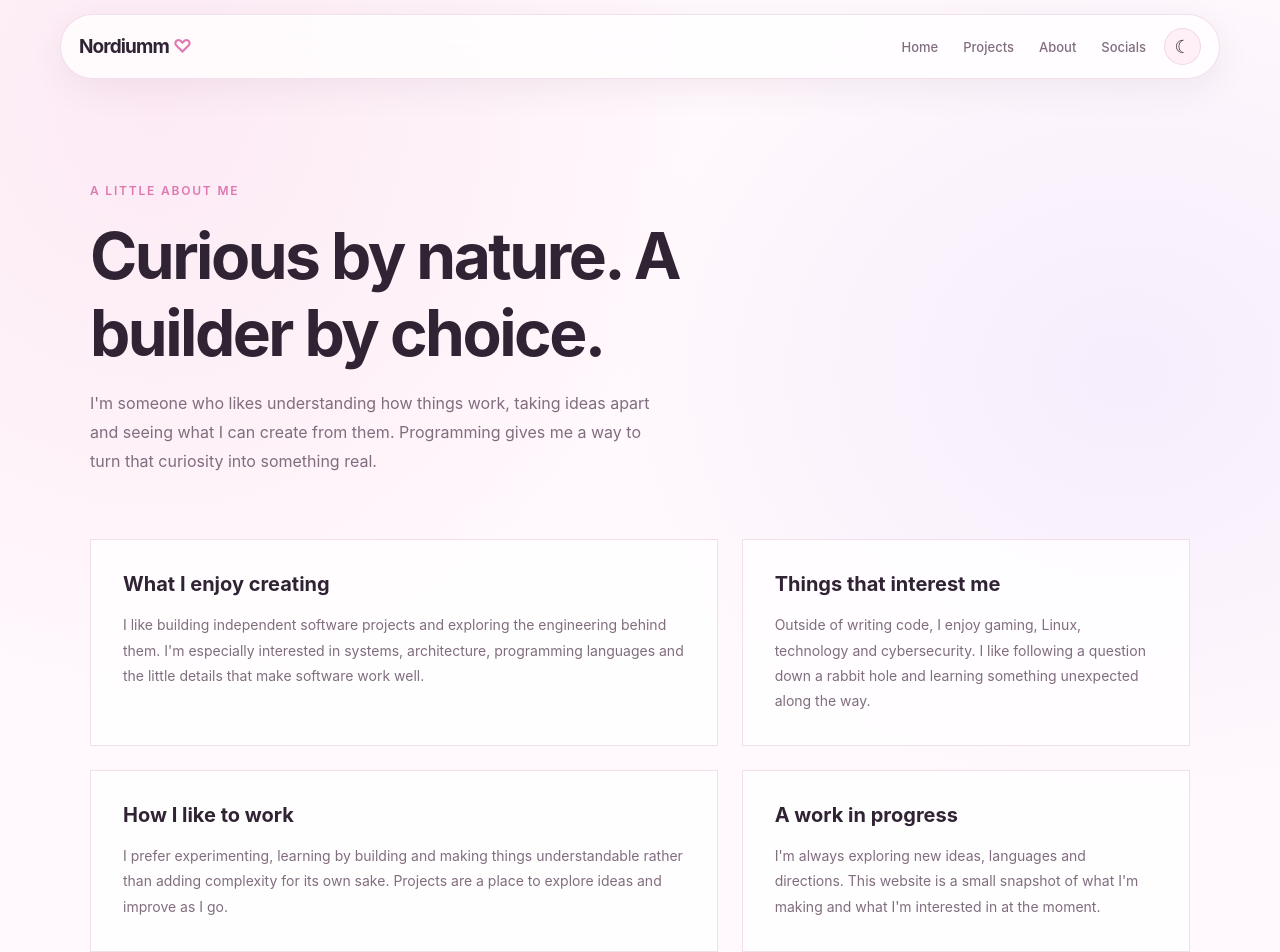
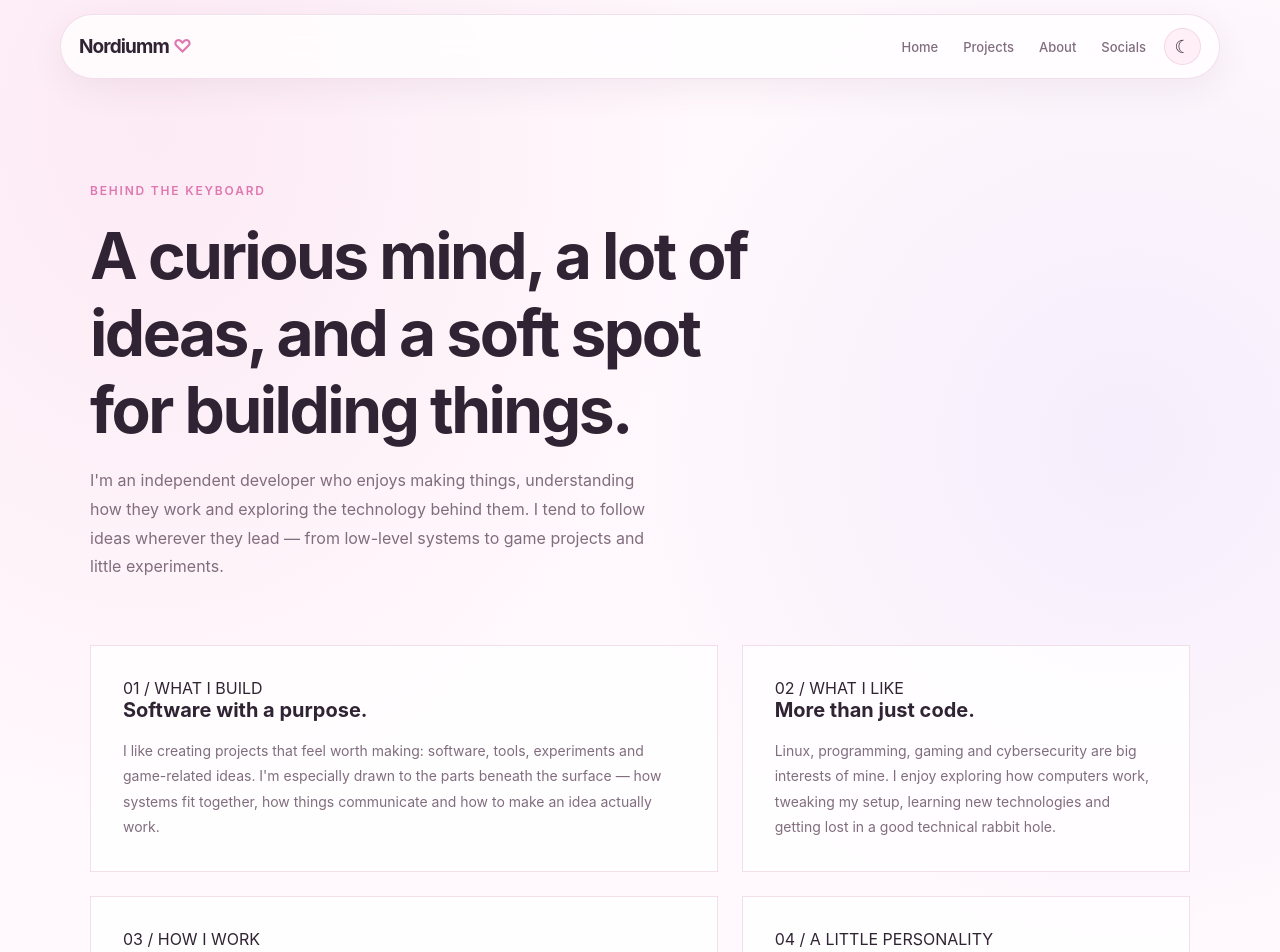
Before and after one commit to Nordiumm/Nordiumm.github.io, a React (Vite) app: page /about in a window 1280 px wide. Shown: the top 952 px of the page. Built offline with nearby package versions, Linux system fonts and the light colour scheme.

Commit message:
Refine navigation and personalize about page

```diff
--- a/src/pages/AboutPage.tsx
+++ b/src/pages/AboutPage.tsx
@@ -6,55 +6,70 @@ function AboutPage() {
     <MainLayout>
       <section className={styles.page}>
         <header className={styles.header}>
-          <span className={styles.label}>A LITTLE ABOUT ME</span>
+          <span className={styles.label}>BEHIND THE KEYBOARD</span>
 
-          <h1 className={styles.title}>Curious by nature. A builder by choice.</h1>
+          <h1 className={styles.title}>
+            A curious mind, a lot of ideas, and a soft spot for building things.
+          </h1>
 
           <p className={styles.description}>
-            I'm someone who likes understanding how things work, taking ideas apart
-            and seeing what I can create from them. Programming gives me a way to
-            turn that curiosity into something real.
+            I'm an independent developer who enjoys making things, understanding
+            how they work and exploring the technology behind them. I tend to
+            follow ideas wherever they lead — from low-level systems to game
+            projects and little experiments.
           </p>
         </header>
 
         <div className={styles.content}>
           <article className={styles.card}>
-            <h2>What I enjoy creating</h2>
+            <span className={styles.cardIndex}>01 / WHAT I BUILD</span>
+            <h2>Software with a purpose.</h2>
             <p>
-              I like building independent software projects and exploring the
-              engineering behind them. I'm especially interested in systems,
-              architecture, programming languages and the little details that
-              make software work well.
+              I like creating projects that feel worth making: software, tools,
+              experiments and game-related ideas. I'm especially drawn to the
+              parts beneath the surface — how systems fit together, how things
+              communicate and how to make an idea actually work.
             </p>
           </article>
 
           <article className={styles.card}>
-            <h2>Things that interest me</h2>
+            <span className={styles.cardIndex}>02 / WHAT I LIKE</span>
+            <h2>More than just code.</h2>
             <p>
-              Outside of writing code, I enjoy gaming, Linux, technology and
-              cybersecurity. I like following a question down a rabbit hole and
-              learning something unexpected along the way.
+              Linux, programming, gaming and cybersecurity are big interests of
+              mine. I enjoy exploring how computers work, tweaking my setup,
+              learning new technologies and getting lost in a good technical
+              rabbit hole.
             </p>
           </article>
 
           <article className={styles.card}>
-            <h2>How I like to work</h2>
+            <span className={styles.cardIndex}>03 / HOW I WORK</span>
+            <h2>Learn by making.</h2>
             <p>
-              I prefer experimenting, learning by building and making things
-              understandable rather than adding complexity for its own sake.
-              Projects are a place to explore ideas and improve as I go.
+              I learn best by experimenting and building things myself. I like
+              understanding why something works instead of blindly copying a
+              solution, and I'm not afraid to take a project apart and try a
+              different approach.
             </p>
           </article>
 
           <article className={styles.card}>
-            <h2>A work in progress</h2>
+            <span className={styles.cardIndex}>04 / A LITTLE PERSONALITY</span>
+            <h2>Technical, curious, and a little creative.</h2>
             <p>
-              I'm always exploring new ideas, languages and directions. This
-              website is a small snapshot of what I'm making and what I'm
-              interested in at the moment.
+              I can spend hours exploring a technical problem, then switch to
+              working on something completely different. I like having room
+              to experiment, make things my own and add a bit of personality
+              to everything I create.
             </p>
           </article>
         </div>
+
+        <footer className={styles.footer}>
+          <span className={styles.footerSparkle}>✧</span>
+          <p>Still learning, still building, always curious.</p>
+        </footer>
       </section>
     </MainLayout>
   )
```
